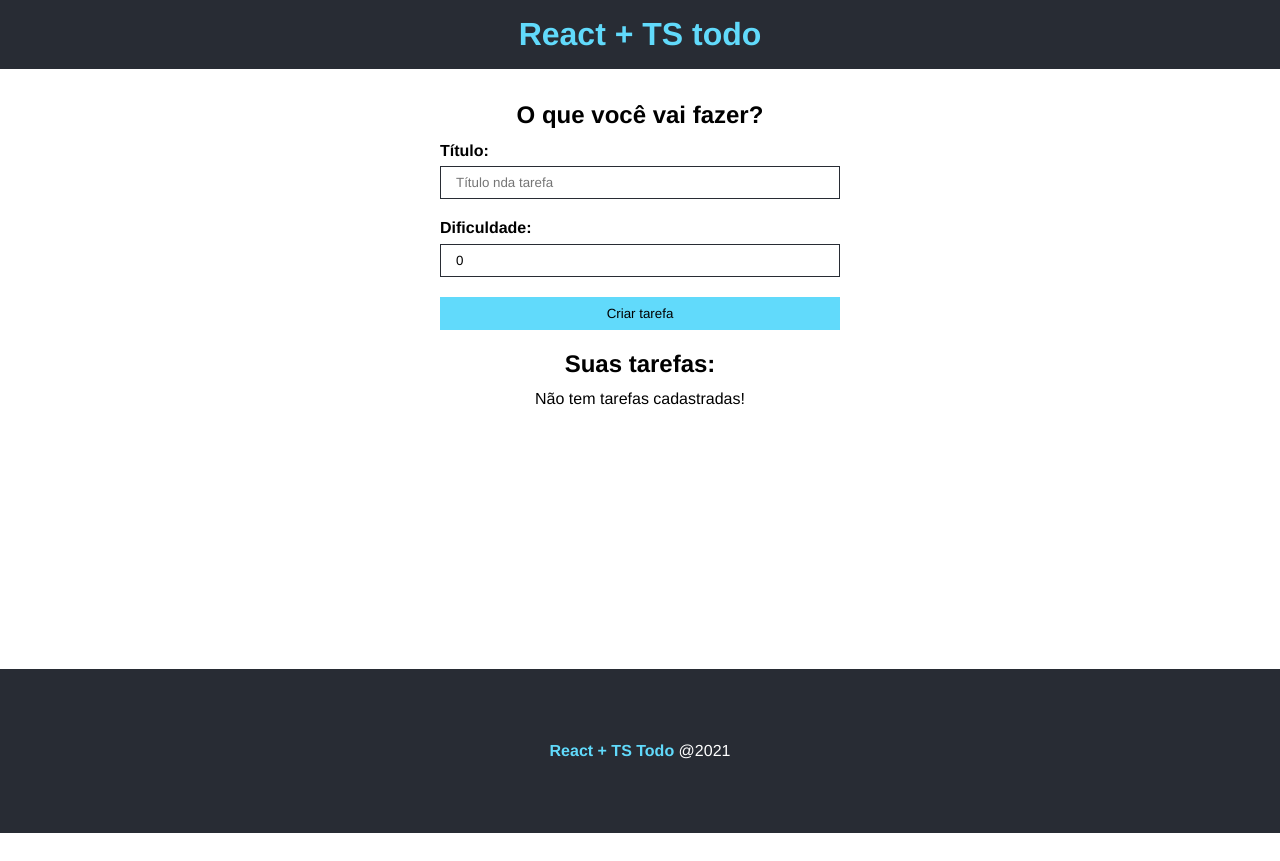
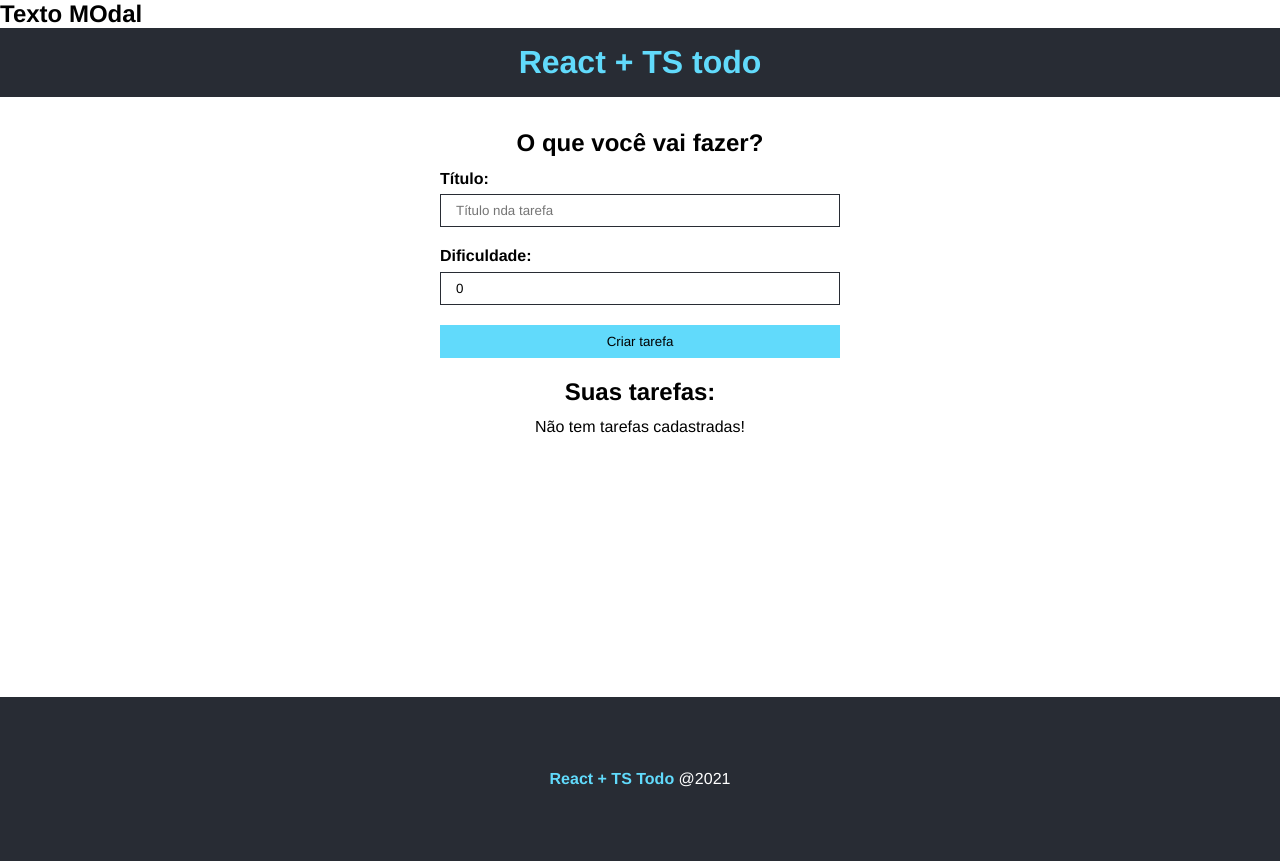
Before and after one commit to Merus23/todo, a React (Vite) app: page / in a window 1280 px wide. Before the commit the page ends 833 px from the top, so only its background shows below. Built offline with nearby package versions, Linux system fonts and the light colour scheme.

Commit message:
feat: create modal

```diff
--- a/src/App.tsx
+++ b/src/App.tsx
@@ -9,6 +9,7 @@
 import styles from "./App.module.css";
 
 import { ITask } from "./interfaces/Task";
+import Modal from "./components/Modal";
 
 function App() {
   const [taskList, setTaskList] = useState<ITask[]>([]);
@@ -19,6 +20,7 @@
 
   return (
     <div>
+      <Modal />
       <Header />
       <main className={styles.main}>
         <div>
--- /dev/null
+++ b/src/components/Modal.tsx
@@ -0,0 +1,18 @@
+import React from "react";
+
+import styles from ";/Modal.module.css";
+
+type Props = {};
+
+const Modal = (props: Props) => {
+  return (
+    <div id="modal">
+      <div></div>
+      <div>
+        <h2>Texto MOdal</h2>
+      </div>
+    </div>
+  );
+};
+
+export default Modal;
```
Also changed, not shown: src/components/Modal.module.css (added).
